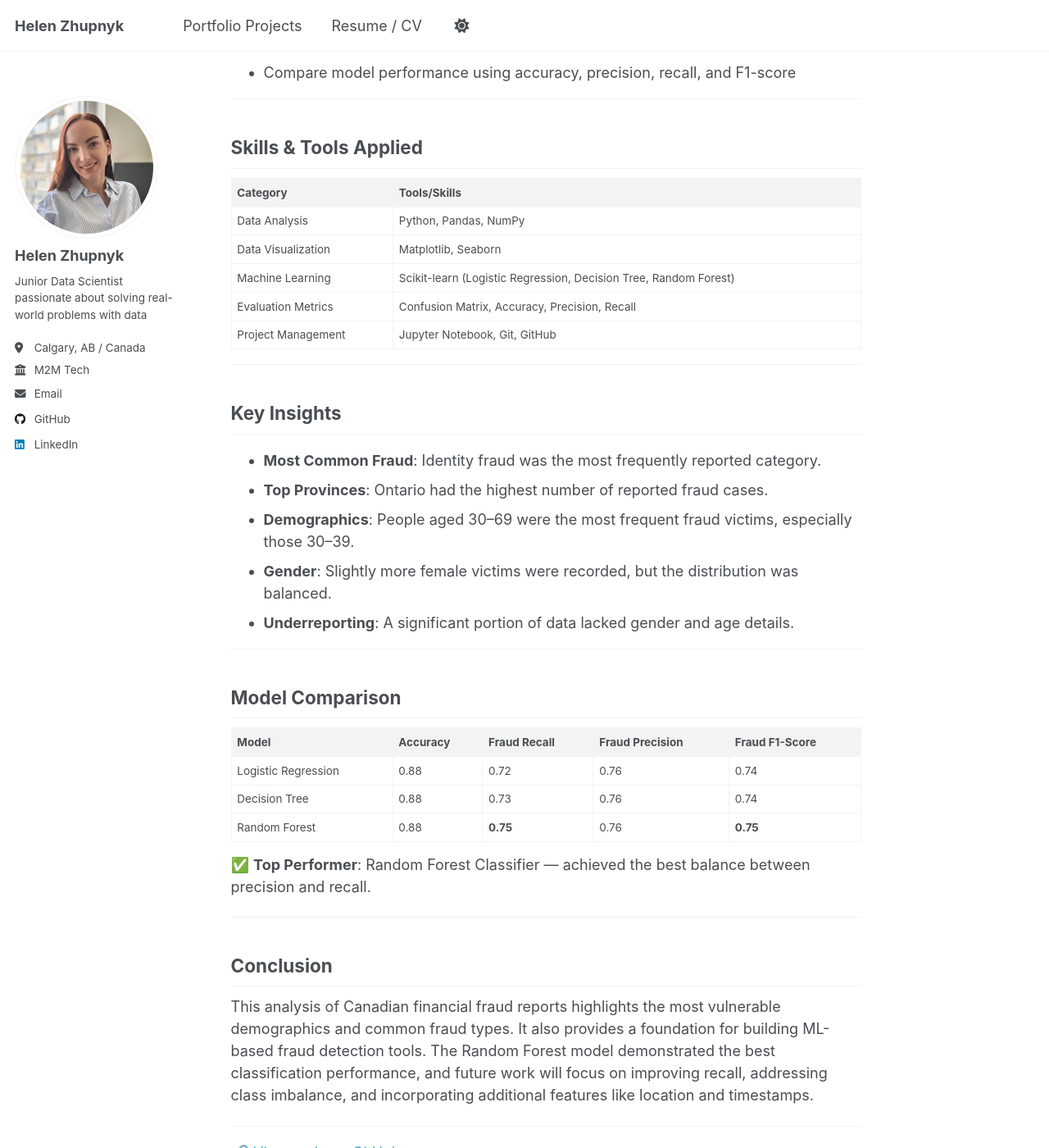
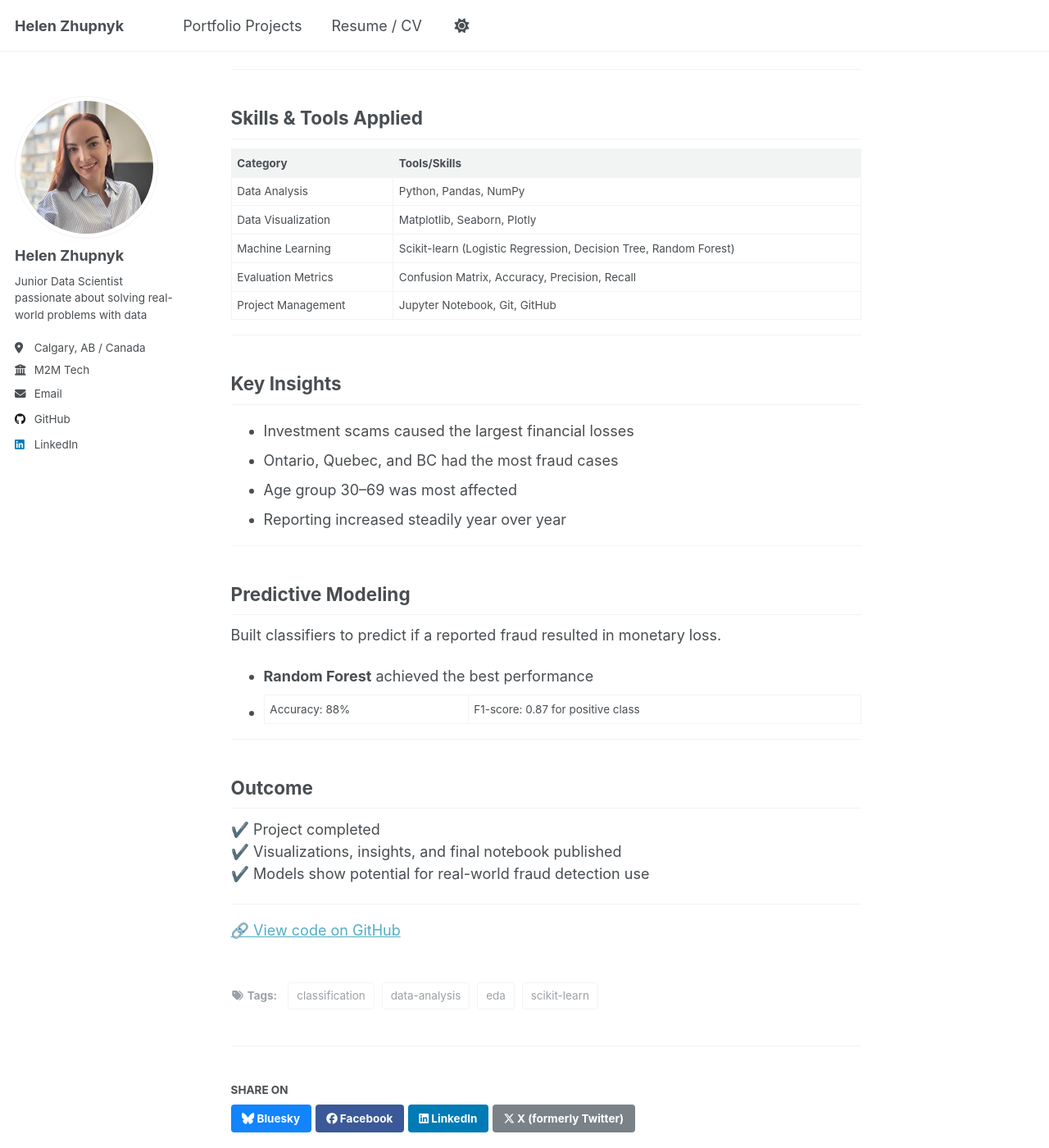
Before and after one commit to helenzhupnyk/helenzhupnyk.github.io, a Jekyll site: the page built from _portfolio/financial_fraud_canada.md, in a window 1280 px wide and 1400 px high, scrolled down 676 px. Shown: the whole window at 82% size. Built offline with Jekyll 4.4.1, drawn with Linux system fonts in a browser that asks for light colours; some of the changed text lies outside the part shown.

Commit message:
Update financial_fraud_canada.md

```diff
--- a/_portfolio/financial_fraud_canada.md
+++ b/_portfolio/financial_fraud_canada.md
@@ -13,7 +13,7 @@ tags: [data-analysis, scikit-learn, classification, eda]
 [![Python](https://img.shields.io/badge/Python-3.10-blue?logo=python)](https://www.python.org/)
 [![Scikit-Learn](https://img.shields.io/badge/Scikit--Learn-ML-orange?logo=scikit-learn)](https://scikit-learn.org/)
 [![Pandas](https://img.shields.io/badge/Pandas-Data%20Analysis-yellow?logo=pandas)](https://pandas.pydata.org/)
-[![Status](https://img.shields.io/badge/Status-Ongoing-yellow)]()
+[![Status](https://img.shields.io/badge/Status-Done-brightgreen)]()
 
 ## Overview
 
@@ -23,11 +23,10 @@ This project investigates over 328,000 financial fraud complaints reported in Ca
 
 ## Objectives
 
-- Perform exploratory data analysis (EDA) on fraud complaint data
-- Analyze demographic factors like gender and age range
-- Identify trends in fraud types and sources by province
-- Build classification models to predict fraudulent activity
-- Compare model performance using accuracy, precision, recall, and F1-score
+- Detect common and costly fraud types
+- Identify regional and demographic fraud patterns
+- Predict loss outcome using machine learning
+- Deliver insights for awareness and prevention
 
 ---
 
@@ -36,7 +35,7 @@ This project investigates over 328,000 financial fraud complaints reported in Ca
 | Category          | Tools/Skills                                    |
 |-------------------|-------------------------------------------------|
 | Data Analysis      | Python, Pandas, NumPy                          |
-| Data Visualization | Matplotlib, Seaborn                           |
+| Data Visualization | Matplotlib, Seaborn, Plotly                           |
 | Machine Learning   | Scikit-learn (Logistic Regression, Decision Tree, Random Forest) |
 | Evaluation Metrics | Confusion Matrix, Accuracy, Precision, Recall |
 | Project Management | Jupyter Notebook, Git, GitHub                 |
@@ -45,29 +44,25 @@ This project investigates over 328,000 financial fraud complaints reported in Ca
 
 ## Key Insights
 
-- **Most Common Fraud**: Identity fraud was the most frequently reported category.
-- **Top Provinces**: Ontario had the highest number of reported fraud cases.
-- **Demographics**: People aged 30–69 were the most frequent fraud victims, especially those 30–39.
-- **Gender**: Slightly more female victims were recorded, but the distribution was balanced.
-- **Underreporting**: A significant portion of data lacked gender and age details.
+- Investment scams caused the largest financial losses
+- Ontario, Quebec, and BC had the most fraud cases
+- Age group 30–69 was most affected
+- Reporting increased steadily year over year
 
 ---
 
-## Model Comparison
+## Predictive Modeling
+Built classifiers to predict if a reported fraud resulted in monetary loss.
 
-| Model               | Accuracy | Fraud Recall | Fraud Precision | Fraud F1-Score |
-|--------------------|----------|--------------|------------------|----------------|
-| Logistic Regression| 0.88     | 0.72         | 0.76             | 0.74           |
-| Decision Tree       | 0.88     | 0.73         | 0.76             | 0.74           |
-| Random Forest       | 0.88     | **0.75**     | 0.76             | **0.75**       |
-
-✅ **Top Performer**: Random Forest Classifier — achieved the best balance between precision and recall.
+- **Random Forest** achieved the best performance
+- Accuracy: 88% | F1-score: 0.87 for positive class
 
 ---
 
-## Conclusion
-
-This analysis of Canadian financial fraud reports highlights the most vulnerable demographics and common fraud types. It also provides a foundation for building ML-based fraud detection tools. The Random Forest model demonstrated the best classification performance, and future work will focus on improving recall, addressing class imbalance, and incorporating additional features like location and timestamps.
+##  Outcome
+✔️ Project completed
+✔️ Visualizations, insights, and final notebook published
+✔️ Models show potential for real-world fraud detection use
 
 ---
 
```
